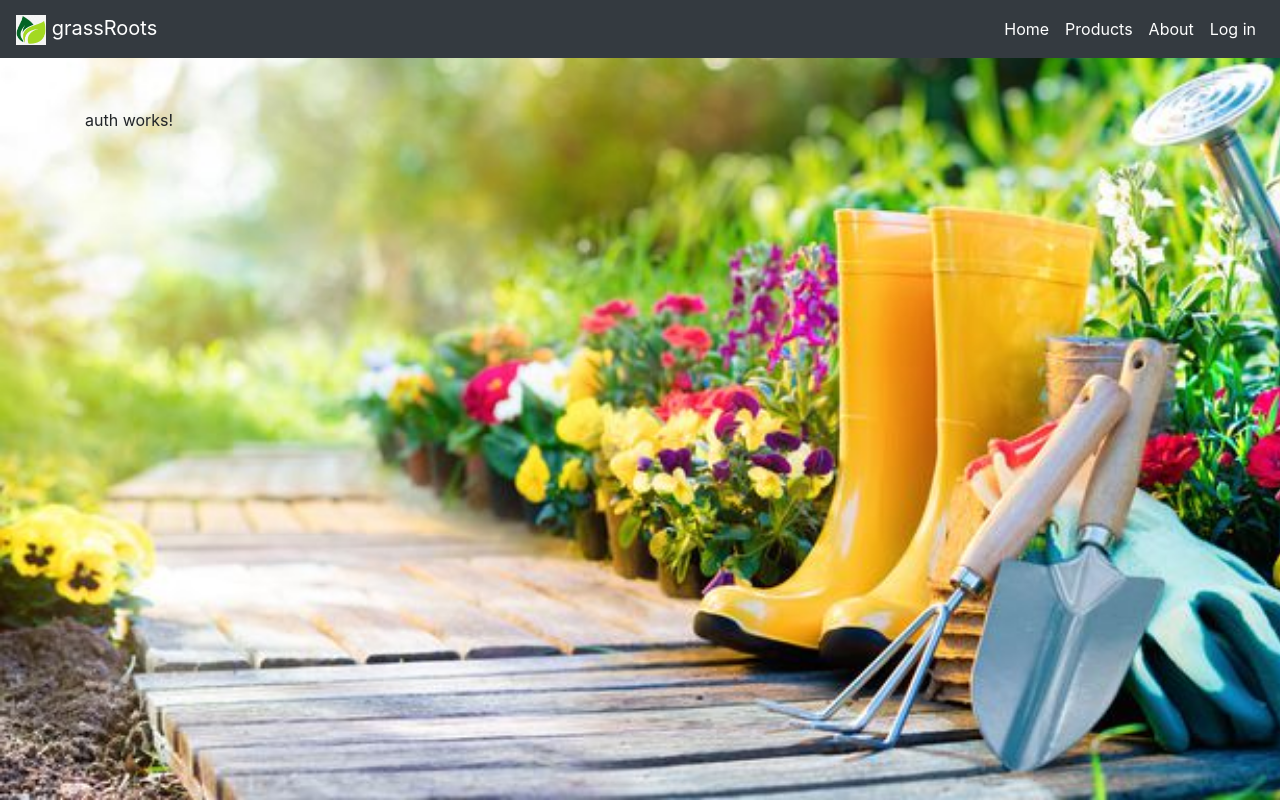
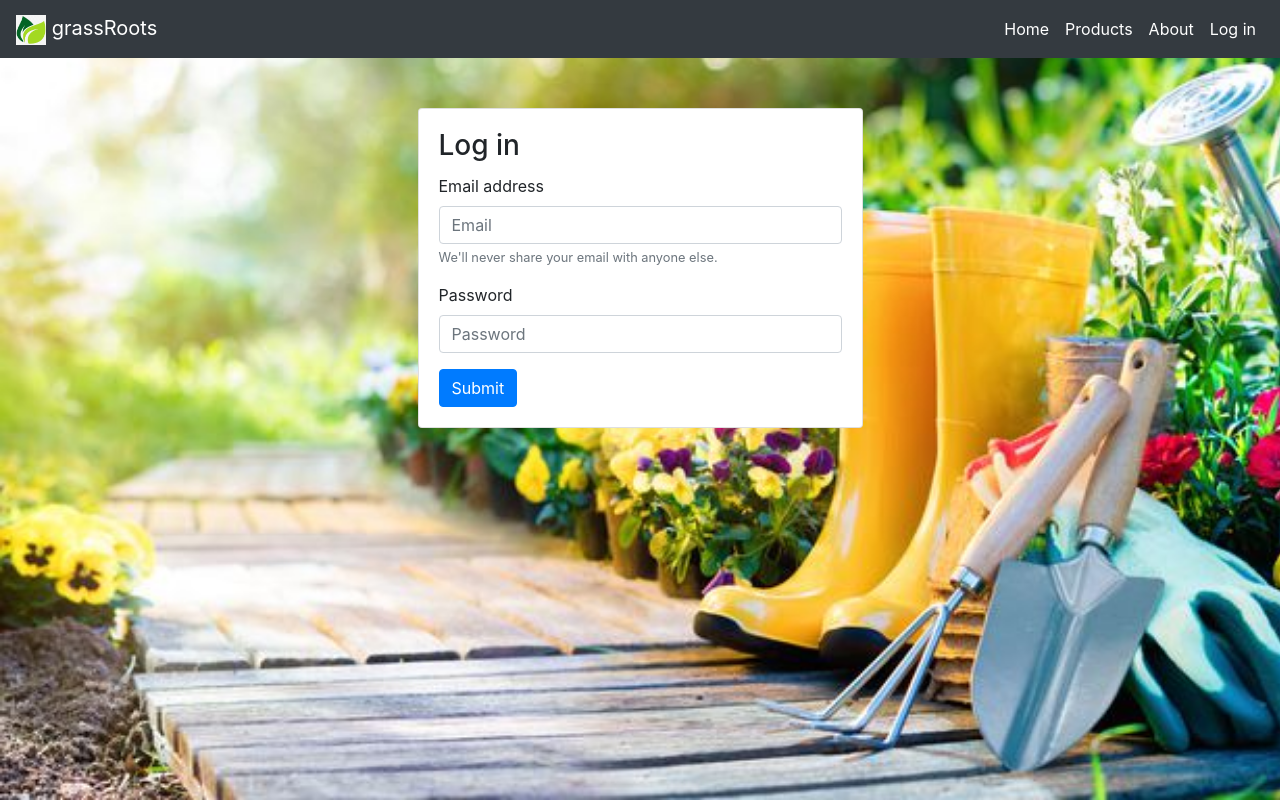
Before and after one commit to KojoBald/efa-garden-project, an Angular app: page /auth in a window 1280 px wide. Built offline with nearby package versions, Linux system fonts and the light colour scheme; a web font is replaced by a local one.

Commit message:
add login form and delete functionality to products page if user is logged in

```diff
--- a/src/app/app.module.ts
+++ b/src/app/app.module.ts
@@ -1,5 +1,6 @@
 import { BrowserModule } from '@angular/platform-browser';
 import { NgModule } from '@angular/core';
+import { FormsModule } from '@angular/forms'
 
 import { AppRoutingModule } from './app-routing.module';
 import { AppComponent } from './app.component';
@@ -18,6 +19,7 @@ import { AuthComponent } from './auth/auth.component';
   ],
   imports: [
     BrowserModule,
+    FormsModule,
     AppRoutingModule
   ],
   providers: [],
--- a/src/app/auth/auth.component.html
+++ b/src/app/auth/auth.component.html
@@ -1,3 +1,19 @@
-<p>
-  auth works!
-</p>
+<div class="row justify-content-center">
+  <div class="col-sm-12 col-lg-5">
+    <form class="card" (submit)="submit($event)">
+      <div class="card-body">
+        <h3 class="card-title">Log in</h3>
+        <div class="form-group">
+          <label for="email">Email address</label>
+          <input [(ngModel)]="email" name="email" type="email" class="form-control" id="email" aria-describedby="emailHelp" placeholder="Email" required>
+          <small id="emailHelp" class="form-text text-muted">We'll never share your email with anyone else.</small>
+        </div>
+        <div class="form-group">
+          <label for="password">Password</label>
+          <input [(ngModel)]="password" name="password" type="password" class="form-control" id="password" placeholder="Password" required>
+        </div>
+        <button type="submit" class="btn btn-primary">Submit</button>
+      </div>
+    </form>
+  </div>
+</div>
--- a/src/app/auth/auth.component.ts
+++ b/src/app/auth/auth.component.ts
@@ -1,15 +1,38 @@
-import { Component, OnInit } from '@angular/core';
+import { Component, Input } from '@angular/core';
+import { Router } from '@angular/router'
 
 @Component({
   selector: 'app-auth',
   templateUrl: './auth.component.html',
   styleUrls: ['./auth.component.css']
 })
-export class AuthComponent implements OnInit {
+export class AuthComponent {
+  @Input('email') email: string = '';
+  @Input('password') password: string = '';
 
-  constructor() { }
+  constructor(private router: Router) {}
 
-  ngOnInit() {
+  submit(event) {
+    event.preventDefault();
+    fetch('https://efa-gardenapp-backend.herokuapp.com/api/auth/login', {
+      method: 'POST',
+      body: JSON.stringify({
+        email: this.email,
+        password: this.password
+      }),
+      headers: new Headers({
+        'Content-Type': 'application/json'
+      })
+    }).then(response => response.json())
+      .then(json => {
+        this.storeSession(json.loggedInUser, json.token)
+        this.router.navigate([''])
+      })
+      .catch(error => console.error('got error', error))
   }
 
+  storeSession({ role }, token) {
+    sessionStorage.setItem('role', role)
+    sessionStorage.setItem('token', token)
+  }
 }
--- a/src/app/products/products.component.css
+++ b/src/app/products/products.component.css
@@ -26,3 +26,18 @@
 #products-page .table {
     background-color: #fafafa;
 }
+
+#products-page .table tr td {
+    position: relative;
+}
+
+#products-page .table tr button {
+    display: none;
+    position: absolute;
+    top: 50%;
+    transform: translateY(-50%);
+}
+
+#products-page .table tr:hover button {
+    display: block;
+}
--- a/src/app/products/products.component.html
+++ b/src/app/products/products.component.html
@@ -39,6 +39,7 @@
           <td scope="row">{{ product.id }}</td>
           <td scope="row">{{ product.product_name }}</td>
           <td scope="row">{{ product.product_price | currency }}</td>
+          <td scope="row" *ngIf="isAdmin"><button type="button" class="btn btn-danger delete" (click)="delete(product.id)">Delete</button> </td>
       </tr>
     </tbody>
   </table>
--- a/src/app/products/products.component.ts
+++ b/src/app/products/products.component.ts
@@ -14,6 +14,7 @@ export class ProductsComponent implements OnInit {
   pageNumbers: Array<number> = [];
   currentPage: number = 0;
   pageProducts: Array<any> = [];
+  isAdmin: boolean = false;
 
   ngOnInit() {
     fetch('https://efa-gardenapp-backend.herokuapp.com/api/product')
@@ -23,6 +24,10 @@ export class ProductsComponent implements OnInit {
         this.numPages = Math.ceil(this.products.length / ITEMS_PER_PAGE);
         this.changePage();
       })
+      let { role, token } = sessionStorage
+      if(role === 'admin' && token) {
+        this.isAdmin = true
+      }
   }
 
   changePage() : void {
@@ -59,4 +64,20 @@ export class ProductsComponent implements OnInit {
     }
     this.pageProducts = searchResults;
   }, 500)
+
+  delete(id) {
+    console.log('deleting', id)
+    fetch(`https://efa-gardenapp-backend.herokuapp.com/api/product/${id}`, {
+      method: 'DELETE',
+      headers: new Headers({
+        Authorization: sessionStorage.getItem('token')
+      })
+    }).then(response => response.json())
+      .then(json => {
+        console.log(json)
+        this.products = this.products.filter(product => product.id !== id)
+        this.changePage();
+      })
+      .catch(error => console.error('got error', error))
+  }
 }
```
